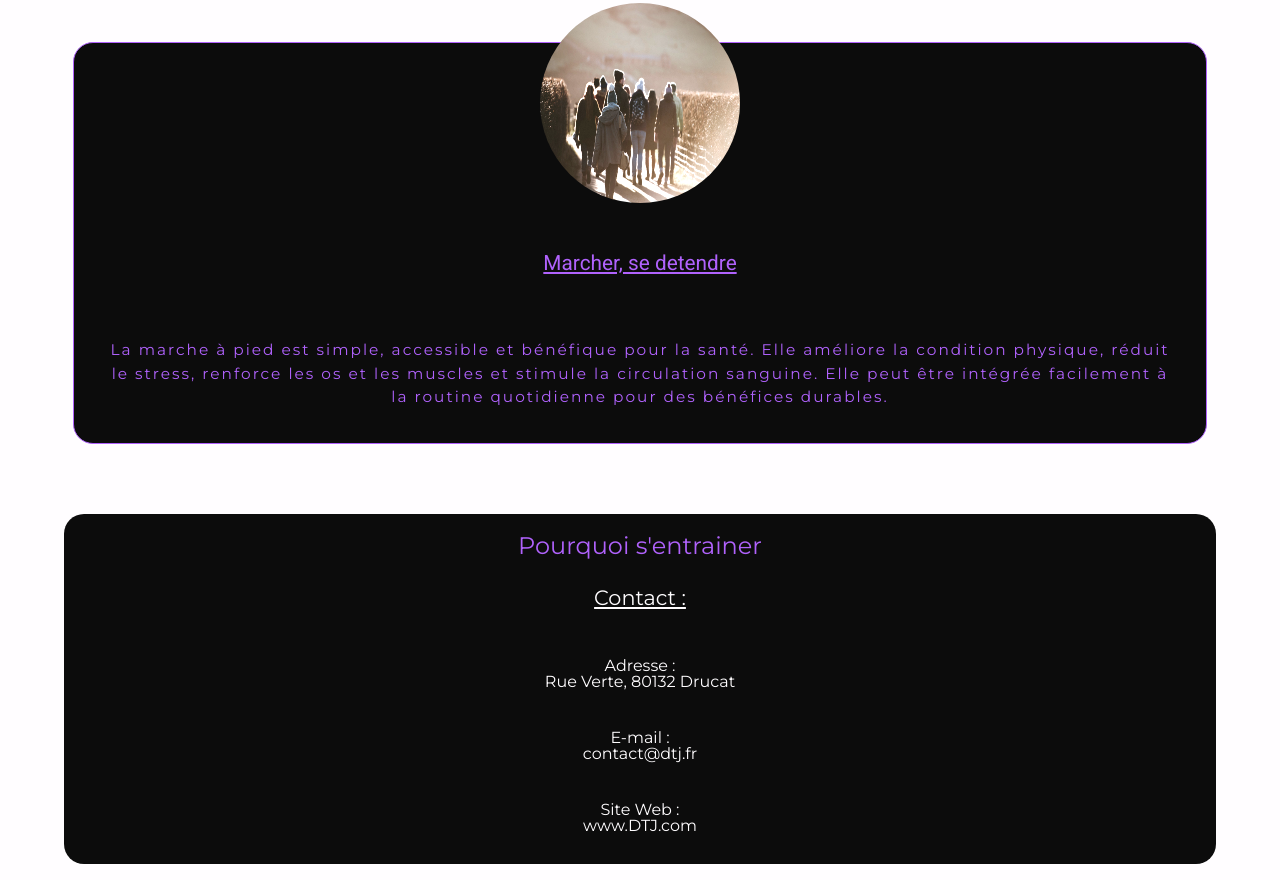
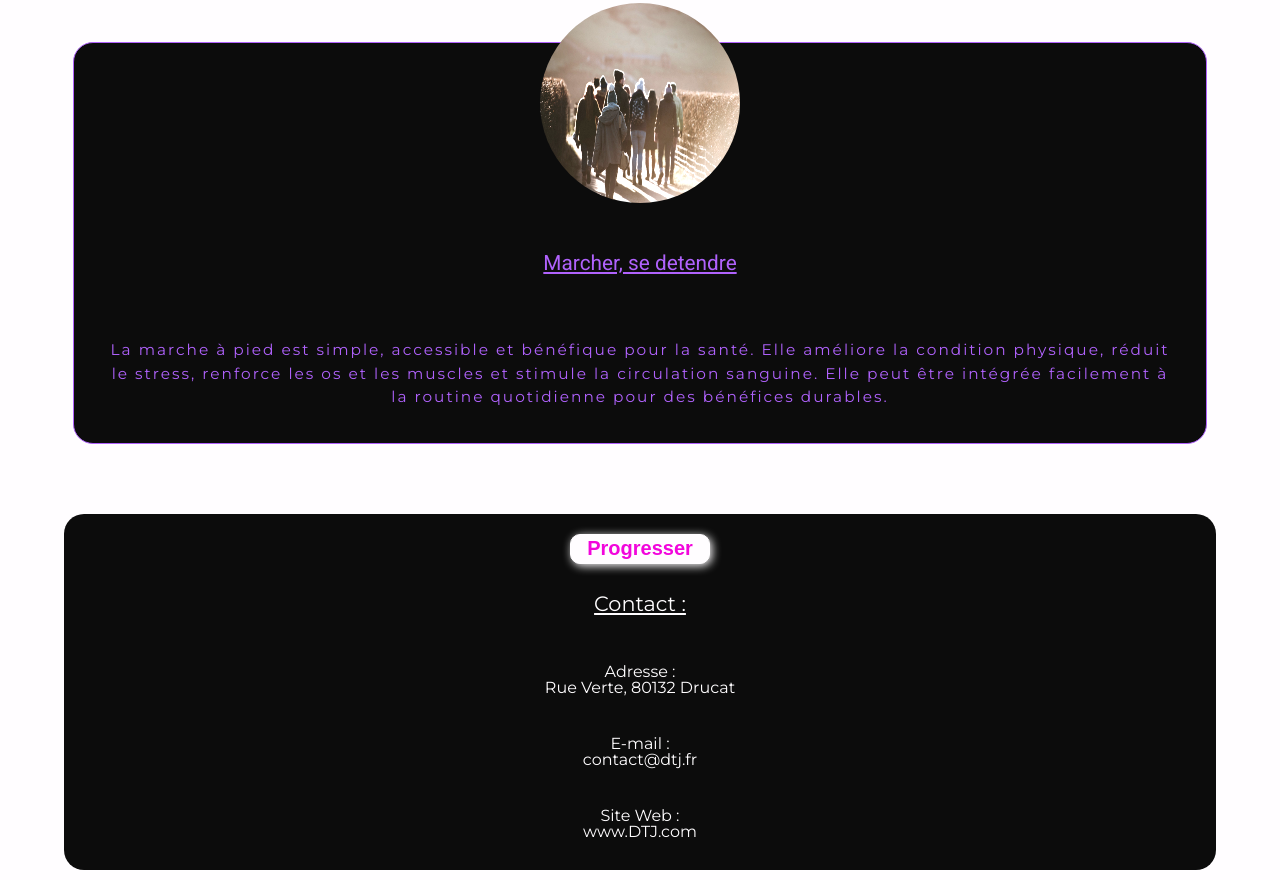
Before and after one commit to JohanCode2180100/Drucat_toutes_jambes, a website: page index.html in a window 1280 px wide. Shown: the part 1095-1975 px from the top of the page. Drawn offline with Linux system fonts and the light colour scheme.

Commit message:
add link pages and button training

```diff
--- a/index.html
+++ b/index.html
@@ -105,7 +105,8 @@
       <a target=""></a>
       <div class="container-footer">
         <div class="lien-training">
-          <a href="./pages/entrainements.html">Pourquoi s'entrainer</a>
+          <a href="./pages/entrainements.html">
+          <button>Progresser</button></a>
         </div>
         <h3>Contact :</h3>
         <div class="content">
--- a/scss/pages_scss/_pages.scss
+++ b/scss/pages_scss/_pages.scss
@@ -153,6 +153,15 @@ body {
 
   .lien-training {
     margin: 20px;
+    button {
+      background: $primaryColor;
+      width: 140px;
+      height: 30px;
+      border: 1px solid $primaryColor;
+      font-size: 20px;
+      font-weight: bold;
+      box-shadow: 2px 2px 10px $primaryColor;
+    }
     a {
       font-size: 1.5em;
       text-align: center;
--- a/scss/pages_scss/contact.scss
+++ b/scss/pages_scss/contact.scss
@@ -19,7 +19,7 @@
   button {
     background: $primaryColor;
     color: $fourthColor;
-    width: 60px;
+    width: 80px;
     height: 20px;
     display: flex;
     justify-content: center;
```
Also changed, not shown: pages/contact.html (+4 -2 lines), pages/entrainements.html (+6 -4 lines), styles/style.css, 1 other file.
